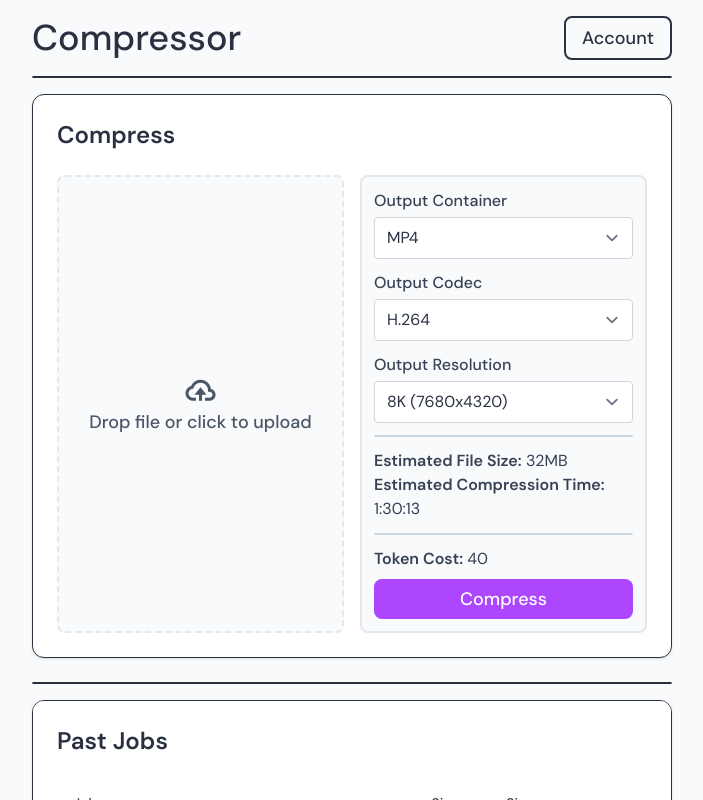
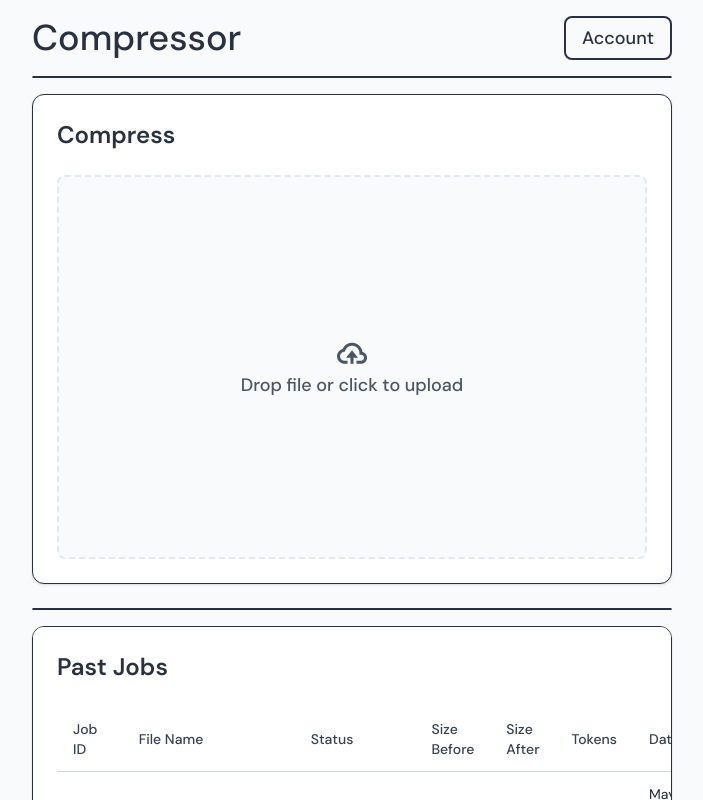
Before and after one commit to brysonmco/compressor, a SvelteKit app in the folder frontend/: page /dashboard in a window 1280 px wide. Shown: the top 800 px of the page, without its empty margins (288-991 px from the left). Built offline with nearby package versions, Linux system fonts and the light colour scheme.

Commit message:
feat: implement file upload and compression modal in page component

```diff
--- a/frontend/src/routes/(protected)/dashboard/+page.svelte
+++ b/frontend/src/routes/(protected)/dashboard/+page.svelte
@@ -1,8 +1,10 @@
 <script lang="ts">
     import AccountSelector from "$lib/components/AccountSelector.svelte";
-    import Dropzone from "$lib/components/Dropzone.svelte";
+    import {enhance} from "$app/forms";
 
     let tokens = 1000;
+    let showCompressModal = $state(false);
+    let fileInput: HTMLInputElement;
 
     // Sample data for past jobs
     let pastJobs = [
@@ -63,57 +65,14 @@
 
         <div class="rounded-xl border bg-white p-6 shadow-sm max-w-full overflow-x-auto">
             <h2 class="text-2xl font-semibold mb-6">Compress</h2>
-            <div class="flex flex-row gap-4 justify-between">
-                <Dropzone></Dropzone>
-                <div class="flex flex-col flex-1 bg-slate-50 border-2 border-slate-200 rounded-lg p-3">
-                    <form action="/idk" class="flex flex-col gap-3">
-                        <label class="flex flex-col gap-1">
-                            <span class="font-medium text-gray-700">Output Container</span>
-                            <select name="outputContainer" id="outputContainer" class="w-full rounded border border-gray-300 px-3 py-2 bg-white focus:outline-none focus:ring-1 focus:ring-blue-500">
-                                <option value="mp4">MP4</option>
-                                <option value="mov">MOV</option>
-                                <option value="mp4">MKV</option>
-                            </select>
-                        </label>
-
-                        <label class="flex flex-col gap-1">
-                            <span class="font-medium text-gray-700">Output Codec</span>
-                            <select name="outputContainer" id="outputContainer" class="w-full rounded border border-gray-300 px-3 py-2 bg-white focus:outline-none focus:ring-1 focus:ring-blue-500">
-                                <option value="h264">H.264</option>
-                                <option value="h265">H.265</option>
-                                <option value="vp9">VP9</option>
-                                <option value="av1">AV1</option>
-                            </select>
-                        </label>
-
-                        <label class="flex flex-col gap-1">
-                            <span class="font-medium text-gray-700">Output Resolution</span>
-                            <select name="outputContainer" id="outputContainer" class="w-full rounded border border-gray-300 px-3 py-2 bg-white focus:outline-none focus:ring-1 focus:ring-blue-500">
-                                <option value="8k">8K (7680x4320)</option>
-                                <option value="4k">4K (3840x2160)</option>
-                                <option value="2k">2K (2560x1440)</option>
-                                <option value="fhd">Full HD (1920x1080)</option>
-                                <option value="hd">HD (1280x720)</option>
-                                <option value="480">480p (854x480)</option>
-                                <option value="360">360p (640x360)</option>
-                                <option value="240">240p (320x240)</option>
-                                <option value="144">144p (256x144)</option>
-                            </select>
-                        </label>
-                    </form>
-
-                    <hr class="my-3 text-slate-300 border rounded-full">
-
-                    <span class="text-gray-700"><span class="font-semibold">Estimated File Size:</span> 32MB</span>
-                    <span class="text-gray-700"><span class="font-semibold">Estimated Compression Time:</span> 1:30:13</span>
-
-                    <hr class="my-3 text-slate-300 border rounded-full">
-
-                    <span class="text-gray-700 mb-2"><span class="font-semibold">Token Cost:</span> 40</span>
-
-                    <button class="bg-purple-500 text-white rounded-lg py-1.5 text-lg font-medium hover:bg-purple-600 cursor-pointer">Compress</button>
-                </div>
+            <div class="flex flex-col items-center justify-center min-h-96 border-2 hover:border-blue-500 hover:bg-blue-50
+        rounded-lg p-3 transition-colors cursor-pointer flex-1 border-dashed border-slate-200 bg-slate-50" onclick={() => fileInput.click()}>
+                <i class="bx bx-cloud-upload text-4xl text-gray-600"></i>
+                <span class="text-lg font-medium text-gray-600">Drop file or click to upload</span>
             </div>
+            <form method="POST" enctype="multipart/form-data" class="hidden" use:enhance>
+                <input type="file" name="file" accept="video/*" class="hidden" bind:this={fileInput}>
+            </form>
         </div>
 
         <hr class="border rounded-full mt-6 mb-4">
@@ -163,7 +122,7 @@
                             <button
                                     class="rounded bg-gray-200 px-3 py-1 text-sm font-medium text-gray-700 hover:bg-gray-300 transition"
                                     type="button"
-                                    on:click={() => alert(`Details for ${job.id}`)}
+                                    onclick={() => alert(`Details for ${job.id}`)}
                             >
                                 Details
                             </button>
@@ -172,7 +131,7 @@
                                 <button
                                         class="rounded bg-blue-600 px-3 py-1 text-sm font-medium text-white hover:bg-blue-700 transition"
                                         type="button"
-                                        on:click={() => alert(`Downloading ${job.fileName}`)}
+                                        onclick={() => alert(`Downloading ${job.fileName}`)}
                                 >
                                     Download
                                 </button>
@@ -182,7 +141,7 @@
                                 <button
                                         class="rounded bg-red-600 px-3 py-1 text-sm font-medium text-white hover:bg-red-700 transition"
                                         type="button"
-                                        on:click={() => alert(`Retrying job ${job.id}`)}
+                                        onclick={() => alert(`Retrying job ${job.id}`)}
                                 >
                                     Retry
                                 </button>
@@ -195,3 +154,57 @@
         </div>
     </div>
 </div>
+
+{#if showCompressModal}
+    <div class="fixed top-0 left-0 w-full h-full flex items-center justify-center bg-slate-800/30 z-50">
+        <div class="relative flex flex-col bg-white p-6 rounded-xl shadow-sm w-1/3 gap-2">
+            <button class="absolute top-6 right-6" onclick={() => showCompressModal = false} aria-label="close modal">
+                <i class="bx bx-x bx-md text-slate-700 hover:bg-slate-100 hover:cursor-pointer rounded-full"></i>
+            </button>
+
+            <span class="mt-8 text-3xl text-slate-700 font-semibold">Compress</span>
+
+            <hr class="border-slate-600 border rounded-full w-full my-2">
+
+            <div class="relative flex flex-row gap-2 bg-slate-100 rounded-xl p-3">
+                <img src="/thumbnail.jpg" alt="thumbnail" class="w-48 rounded-sm">
+                <div class="flex flex-col">
+                    <span class="text-xl text-slate-700 font-medium">Jim's Pie Prank.mp4</span>
+                    <span class="text-md text-slate-600">120 MB • 02:03</span>
+                </div>
+                <button class="absolute top-2 right-2" aria-label="close modal">
+                    <i class="bx bx-x bx-sm text-slate-700 hover:bg-slate-200 hover:cursor-pointer rounded-full"></i>
+                </button>
+            </div>
+
+            <hr class="border-slate-600 border rounded-full w-full my-2">
+
+            <div class="flex flex-col gap-2">
+                <label class="flex flex-col gap-1">
+                    <span class="text-lg text-slate-700 font-medium">Compression Level</span>
+                    <select name="compressionLevel"
+                            class="bg-slate-50 rounded-xl text-lg border-2 focus:ring-2 focus:border-slate-100 ring-indigo-800">
+                        <option value="low">Low (Fastest)</option>
+                        <option value="medium" selected>Medium (Balanced)</option>
+                        <option value="high">High (Best Quality)</option>
+                    </select>
+                </label>
+
+                <label class="flex flex-col gap-1">
+                    <span class="text-lg text-slate-700 font-medium">Output Format</span>
+                    <select name="outputFormat"
+                            class="bg-slate-50 rounded-xl text-lg border-2 focus:ring-2 focus:border-slate-100 ring-indigo-800">
+                        <option value="mp4" selected>MP4</option>
+                        <option value="webm">WebM</option>
+                        <option value="avi">AVI</option>
+                    </select>
+                </label>
+
+                <button class="bg-indigo-800 hover:bg-indigo-900 text-white py-2 rounded-xl text-lg font-medium mt-4">
+                    Start Compression
+                </button>
+            </div>
+
+        </div>
+    </div>
+{/if}
```
Also changed, not shown: frontend/static/thumbnail.jpg (added).
